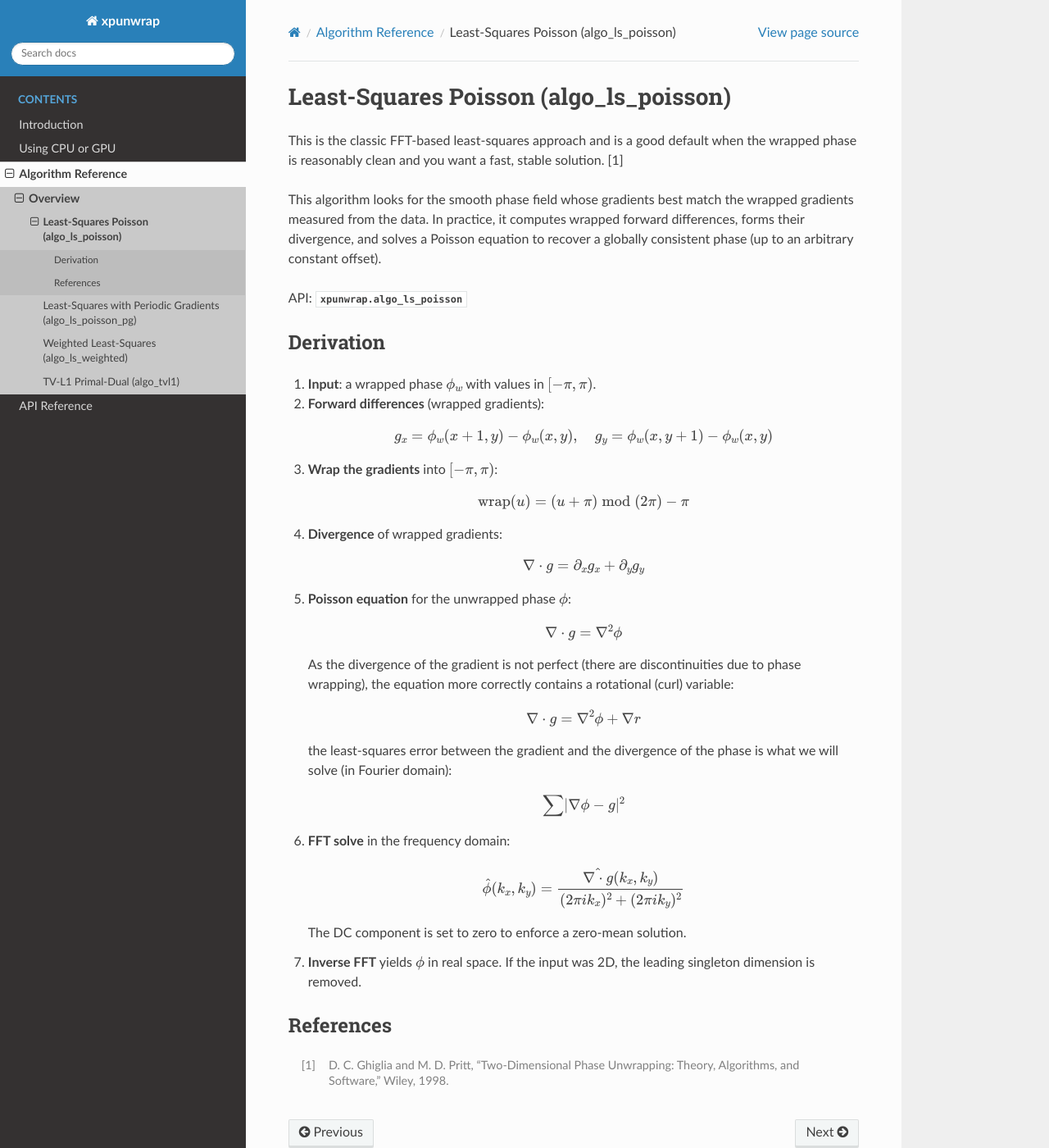
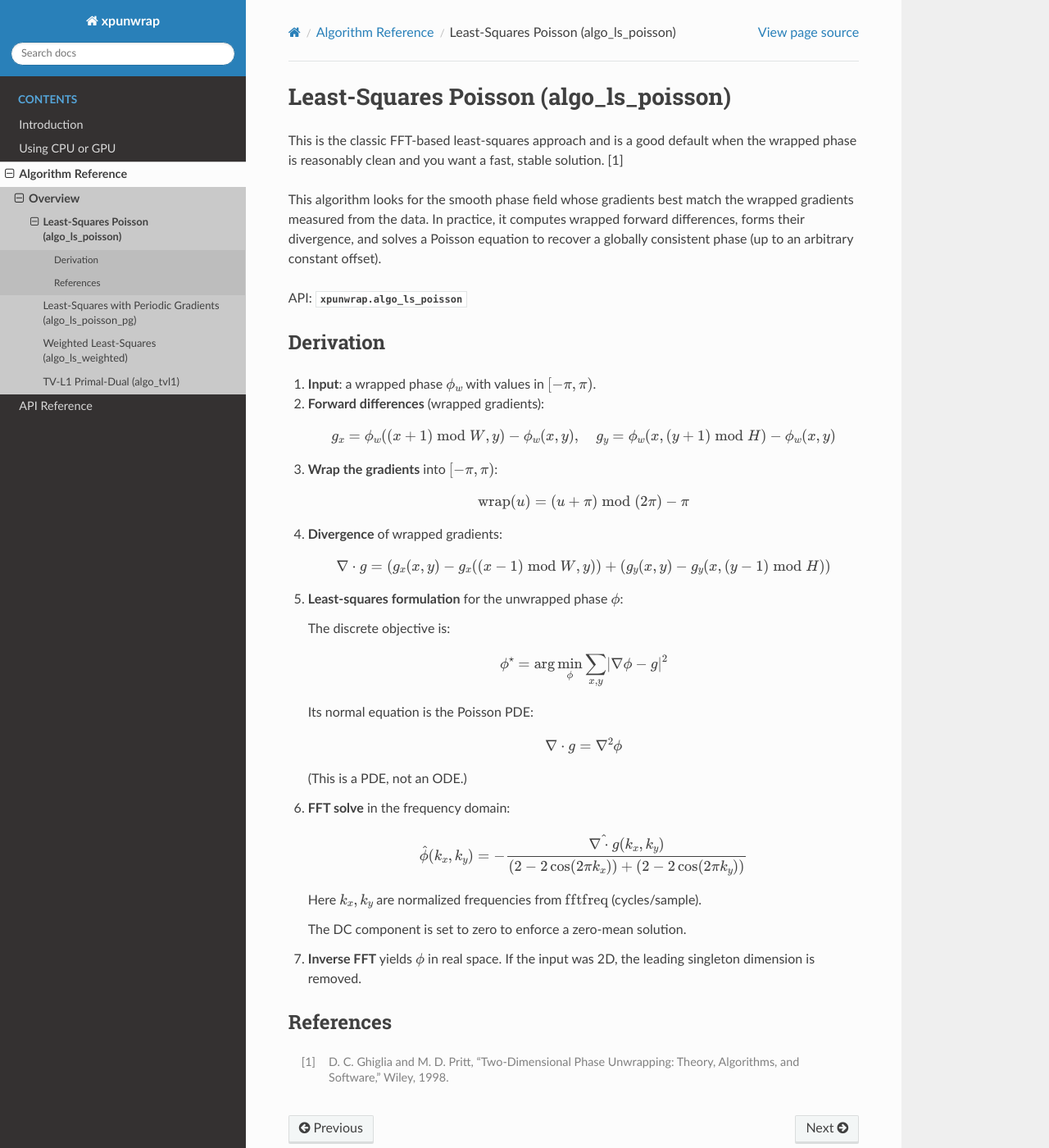
Before and after one commit to RI-imaging/xpunwrap, a Sphinx documentation site: the page built from docs/algorithms/ls_poisson.rst, in a window 1280 px wide and 1400 px high. Shown: the whole window at 82% size. Built offline with Sphinx 7.4.7 and the Read the Docs theme 3.1.0, drawn with Linux system fonts in a browser that asks for light colours; pages that are not in the unit, such as notebooks, are missing from menus.

Commit message:
docs: update description in line with reference

```diff
--- a/docs/algorithms/ls_poisson.rst
+++ b/docs/algorithms/ls_poisson.rst
@@ -20,8 +20,8 @@ Derivation
 2. **Forward differences** (wrapped gradients):
 
    .. math::
-      g_x = \phi_w(x+1,y) - \phi_w(x,y), \quad
-      g_y = \phi_w(x,y+1) - \phi_w(x,y)
+      g_x = \phi_w((x+1)\bmod W,y) - \phi_w(x,y), \quad
+      g_y = \phi_w(x,(y+1)\bmod H) - \phi_w(x,y)
 
 3. **Wrap the gradients** into :math:`[-\pi,\pi)`:
 
@@ -31,32 +31,34 @@ Derivation
 4. **Divergence** of wrapped gradients:
 
    .. math::
-      \nabla \cdot g = \partial_x g_x + \partial_y g_y
+      \nabla \cdot g =
+      \left(g_x(x,y) - g_x((x-1)\bmod W,y)\right) +
+      \left(g_y(x,y) - g_y(x,(y-1)\bmod H)\right)
 
-5. **Poisson equation** for the unwrapped phase :math:`\phi`:
+5. **Least-squares formulation** for the unwrapped phase :math:`\phi`:
+
+   The discrete objective is:
+
+   .. math::
+      \phi^\star = \arg\min_{\phi}\sum_{x,y}\lvert \nabla \phi - g \rvert^2
+
+   Its normal equation is the Poisson PDE:
 
    .. math::
       \nabla \cdot g = \nabla^2 \phi
 
-   As the divergence of the gradient is not perfect (there are discontinuities
-   due to phase wrapping), the equation more correctly contains a rotational (curl) variable:
-
-   .. math::
-      \nabla \cdot g = \nabla^2 \phi + \nabla r
-
-   the least-squares error between the gradient and the divergence of the phase
-   is what we will solve (in Fourier domain):
-
-   .. math::
-      \sum  \lvert \nabla \phi - g \rvert^2
+   (This is a PDE, not an ODE.)
 
 
 6. **FFT solve** in the frequency domain:
 
    .. math::
       \hat{\phi}(k_x,k_y) =
-      \frac{\hat{\nabla \cdot g}(k_x,k_y)}
-           {(2\pi i k_x)^2 + (2\pi i k_y)^2}
+      -\frac{\hat{\nabla \cdot g}(k_x,k_y)}
+            {(2-2\cos(2\pi k_x)) + (2-2\cos(2\pi k_y))}
+
+   Here :math:`k_x, k_y` are normalized frequencies from
+   :math:`\mathrm{fftfreq}` (cycles/sample).
 
    The DC component is set to zero to enforce a zero-mean solution.
 
```
Also changed, not shown: docs/algorithms/ls_poisson_pg.rst (+27 -3 lines), 2 other files.
